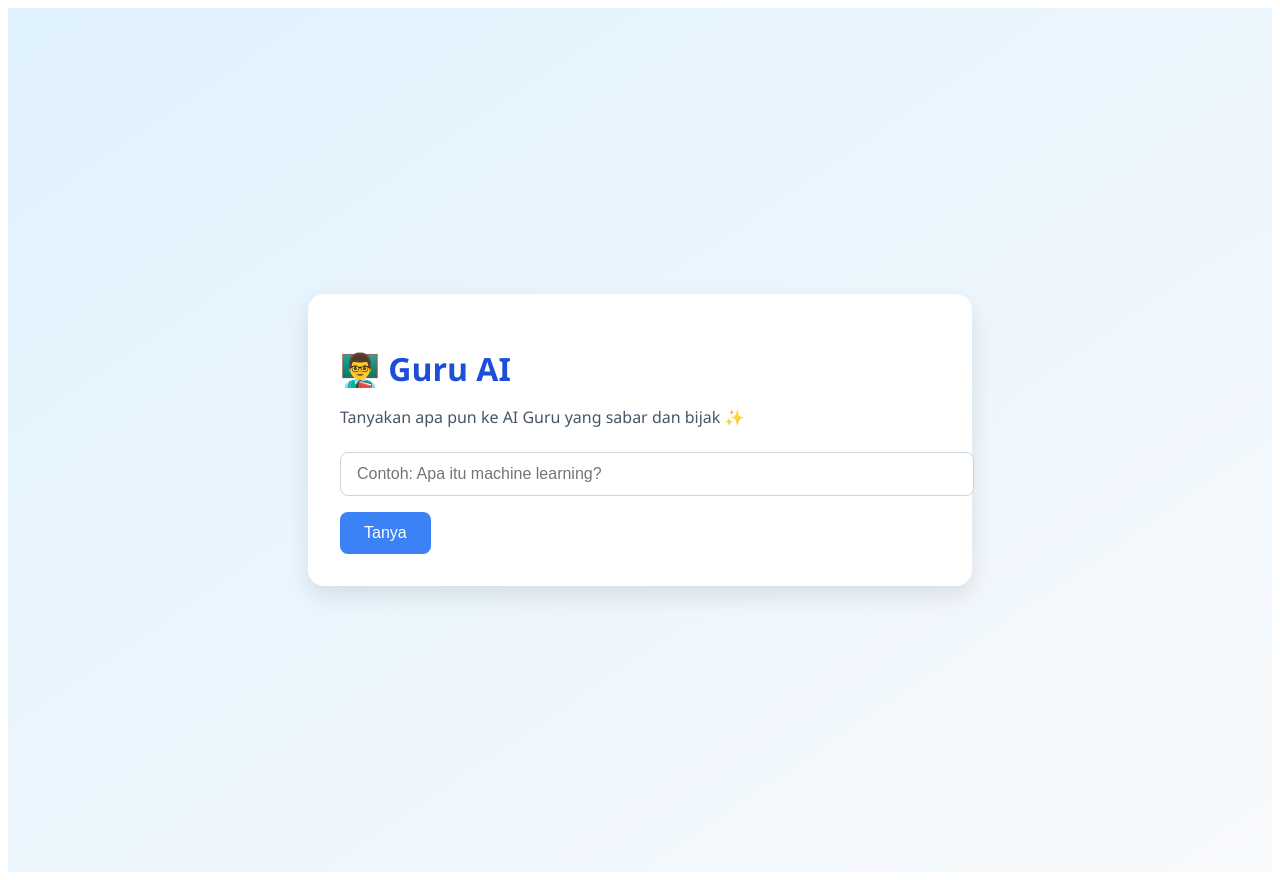
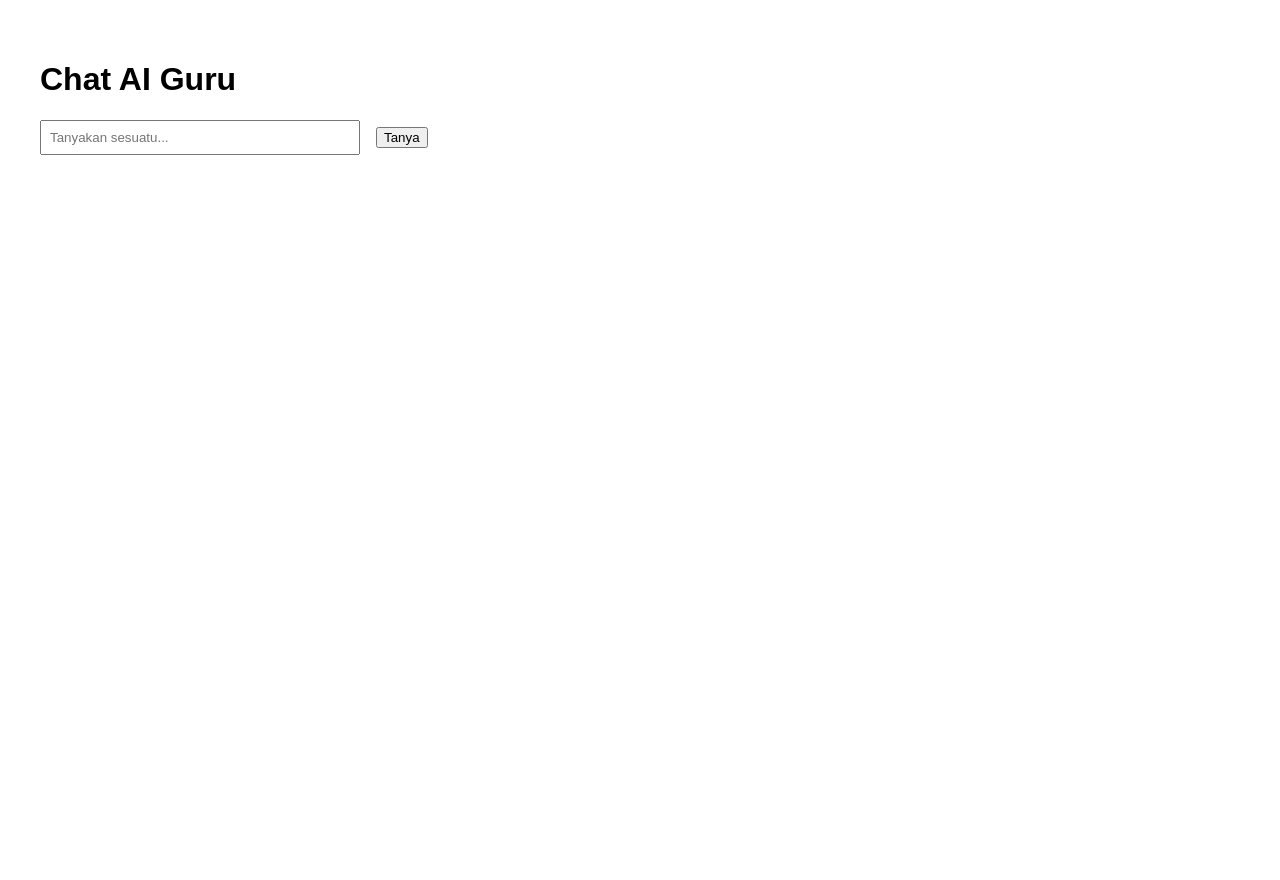
Before and after one commit to Dazhosting/Ai-Guru, a Next.js app: page / in a window 1280 px wide. After the commit the page ends 800 px from the top, so only its background shows below. Built offline with nearby package versions, Linux system fonts and the light colour scheme.

Commit message:
Update index.js

```diff
--- a/pages/index.js
+++ b/pages/index.js
@@ -9,8 +9,9 @@ export default function Home() {
     if (!question.trim()) return;
     setLoading(true);
     setResponse(null);
+
     try {
-      const res = await fetch("https://xvaai-guru.vercel.app/api/chat", {
+      const res = await fetch("/api/chat", {
         method: "POST",
         headers: {
           "Content-Type": "application/json",
@@ -19,104 +20,33 @@ export default function Home() {
       });
 
       const data = await res.json();
-      setResponse(data);
+      setResponse(data.message);
     } catch (err) {
-      setResponse({ error: err.message });
+      setResponse("❌ Terjadi kesalahan.");
     } finally {
       setLoading(false);
     }
   }
 
   return (
-    <div
-      style={{
-        minHeight: "100vh",
-        margin: 0,
-        padding: "2rem",
-        fontFamily: "'Segoe UI', sans-serif",
-        background: "linear-gradient(to bottom right, #e0f2fe, #f8fafc)",
-        display: "flex",
-        justifyContent: "center",
-        alignItems: "center",
-      }}
-    >
-      <div
-        style={{
-          background: "#ffffff",
-          padding: "2rem",
-          borderRadius: "1rem",
-          boxShadow: "0 10px 25px rgba(0, 0, 0, 0.1)",
-          maxWidth: "600px",
-          width: "100%",
-        }}
-      >
-        <h1 style={{ color: "#1d4ed8", fontSize: "2rem", marginBottom: "0.5rem" }}>
-          👨‍🏫 Guru AI
-        </h1>
-        <p style={{ color: "#475569", marginBottom: "1.5rem" }}>
-          Tanyakan apa pun ke AI Guru yang sabar dan bijak ✨
-        </p>
-
+    <div style={{ padding: "2rem", fontFamily: "Arial" }}>
+      <h1>Chat AI Guru</h1>
       <input
         type="text"
-          placeholder="Contoh: Apa itu machine learning?"
         value={question}
         onChange={(e) => setQuestion(e.target.value)}
-          onKeyDown={(e) => e.key === "Enter" && handleAsk()}
-          style={{
-            padding: "0.75rem 1rem",
-            width: "100%",
-            borderRadius: "0.5rem",
-            border: "1px solid #cbd5e1",
-            fontSize: "1rem",
-            marginBottom: "1rem",
-            outline: "none",
-            transition: "border-color 0.2s ease",
-          }}
-          onFocus={(e) => (e.target.style.borderColor = "#3b82f6")}
-          onBlur={(e) => (e.target.style.borderColor = "#cbd5e1")}
+        placeholder="Tanyakan sesuatu..."
+        style={{ width: "300px", padding: "0.5rem" }}
       />
-
-        <button
-          onClick={handleAsk}
-          disabled={loading}
-          style={{
-            backgroundColor: loading ? "#93c5fd" : "#3b82f6",
-            color: "white",
-            border: "none",
-            padding: "0.75rem 1.5rem",
-            borderRadius: "0.5rem",
-            fontSize: "1rem",
-            cursor: loading ? "not-allowed" : "pointer",
-            transition: "background-color 0.3s, transform 0.2s",
-          }}
-          onMouseOver={(e) => {
-            if (!loading) e.target.style.backgroundColor = "#2563eb";
-          }}
-          onMouseOut={(e) => {
-            if (!loading) e.target.style.backgroundColor = "#3b82f6";
-          }}
-        >
-          {loading ? "Menjawab..." : "Tanya"}
+      <button onClick={handleAsk} disabled={loading} style={{ marginLeft: "1rem" }}>
+        {loading ? "Memproses..." : "Tanya"}
       </button>
-
       {response && (
-          <div
-            style={{
-              marginTop: "1.5rem",
-              background: "#f1f5f9",
-              padding: "1rem",
-              borderRadius: "0.5rem",
-              color: "#0f172a",
-            }}
-          >
+        <div style={{ marginTop: "1rem", whiteSpace: "pre-line" }}>
           <strong>Jawaban:</strong>
-            <p style={{ marginTop: "0.5rem", whiteSpace: "pre-wrap" }}>
-              {response.message || response.error || "Tidak ada jawaban."}
-            </p>
+          <p>{response}</p>
         </div>
       )}
     </div>
-    </div>
   );
 }
```
Lines whose indentation alone changed are shown as unchanged.
